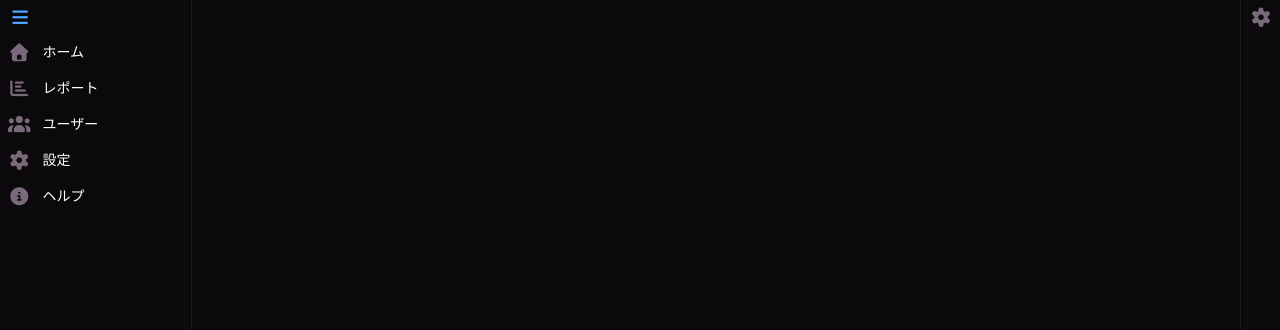
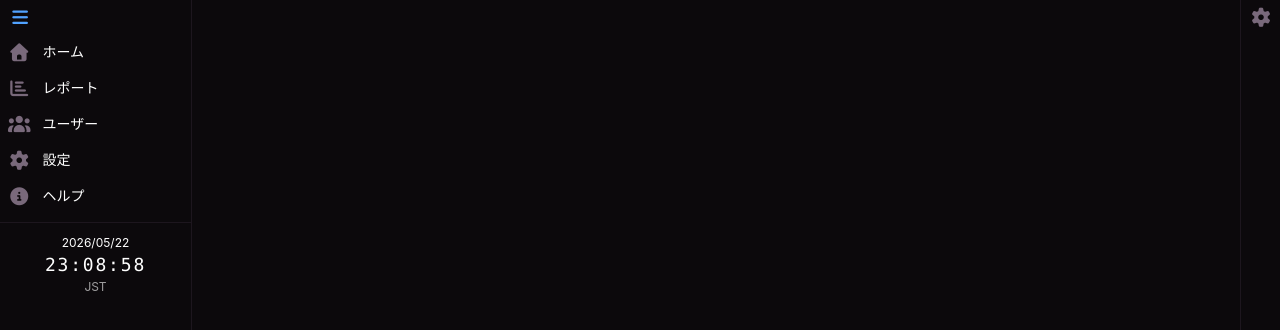
Before and after one commit to ky381011/miniDashboard, a React (Vite) app in the folder app/: page / in a window 1280 px wide. Both pictures are taken after a click on the button 20 px from the left and 17 px from the top of the page. Shown: the top 330 px of the page. Built offline with nearby package versions, Linux system fonts and the light colour scheme.

Commit message:
feat: add current date and time display to sidebar component

```diff
--- a/app/src/components/layout/Sidebar.tsx
+++ b/app/src/components/layout/Sidebar.tsx
@@ -1,3 +1,5 @@
+import { useEffect, useState } from 'react';
+
 /** サイドバーコンポーネントのProps */
 interface SidebarProps {
   /** サイドバーが開いているかどうか (true: 展開, false: 折りたたみ) */
@@ -12,6 +14,15 @@ interface SidebarProps {
  * - 幅の変化は CSS transition でアニメーションする
  */
 export function Sidebar({ isOpen, onToggle }: SidebarProps) {
+  const [now, setNow] = useState(() => new Date());
+
+  useEffect(() => {
+    const id = setInterval(() => setNow(new Date()), 1000);
+    return () => clearInterval(id);
+  }, []);
+
+  const timeStr = now.toLocaleTimeString('ja-JP', { timeZone: 'Asia/Tokyo', hour: '2-digit', minute: '2-digit', second: '2-digit' });
+  const dateStr = now.toLocaleDateString('ja-JP', { timeZone: 'Asia/Tokyo', year: 'numeric', month: '2-digit', day: '2-digit' });
   return (
     // サイドバー全体のラッパー: isOpen に応じて幅をアニメーション切り替え
     <div
@@ -50,6 +61,12 @@ export function Sidebar({ isOpen, onToggle }: SidebarProps) {
             </span>
           </button>
         ))}
+        {/* 日本時間 */}
+        <div className={`px-2 py-3 mt-2 border-t theme-border whitespace-nowrap overflow-hidden transition-opacity duration-700 ${isOpen ? 'opacity-100' : 'opacity-0'}`}>
+          <p className='text-xs text-white text-center'>{dateStr}</p>
+          <p className='text-lg text-white text-center font-mono tracking-widest'>{timeStr}</p>
+          <p className='text-xs text-white text-center opacity-60'>JST</p>
+        </div>
       </div>
     </div>
   )
```
